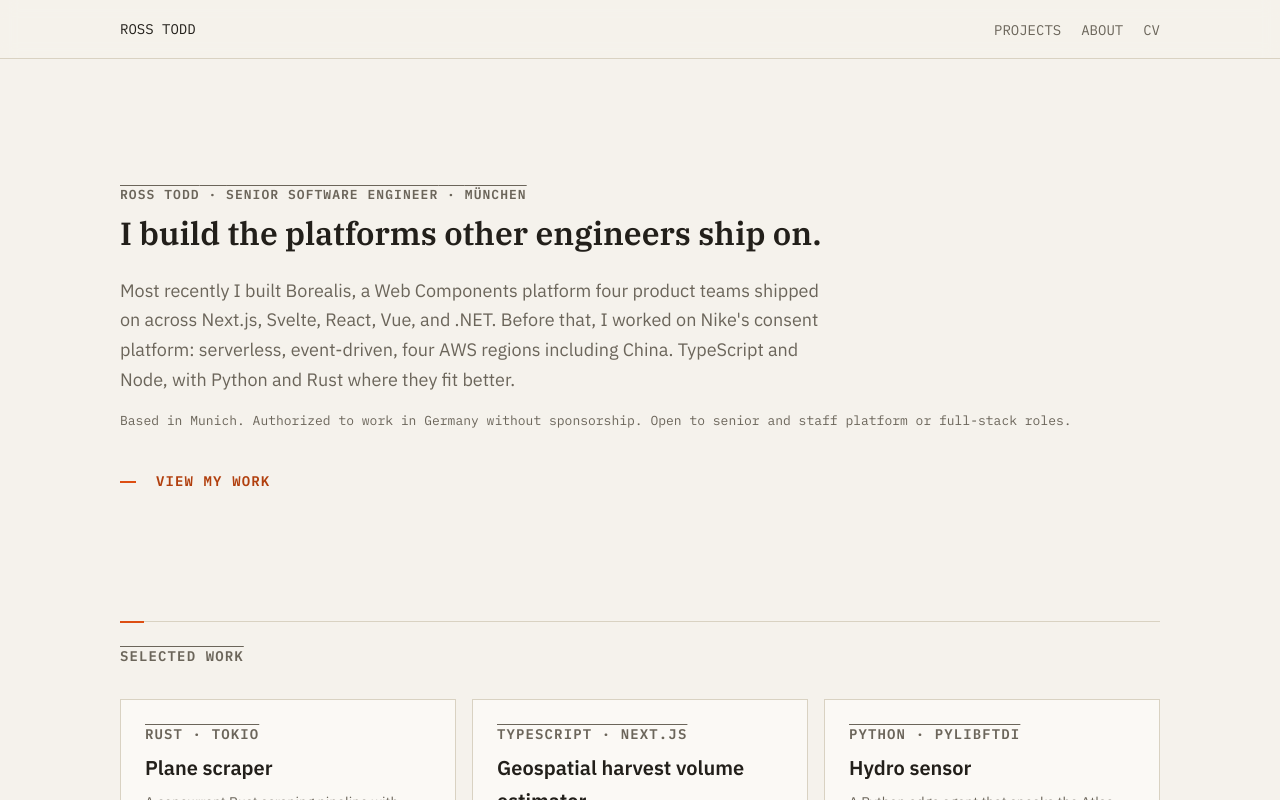
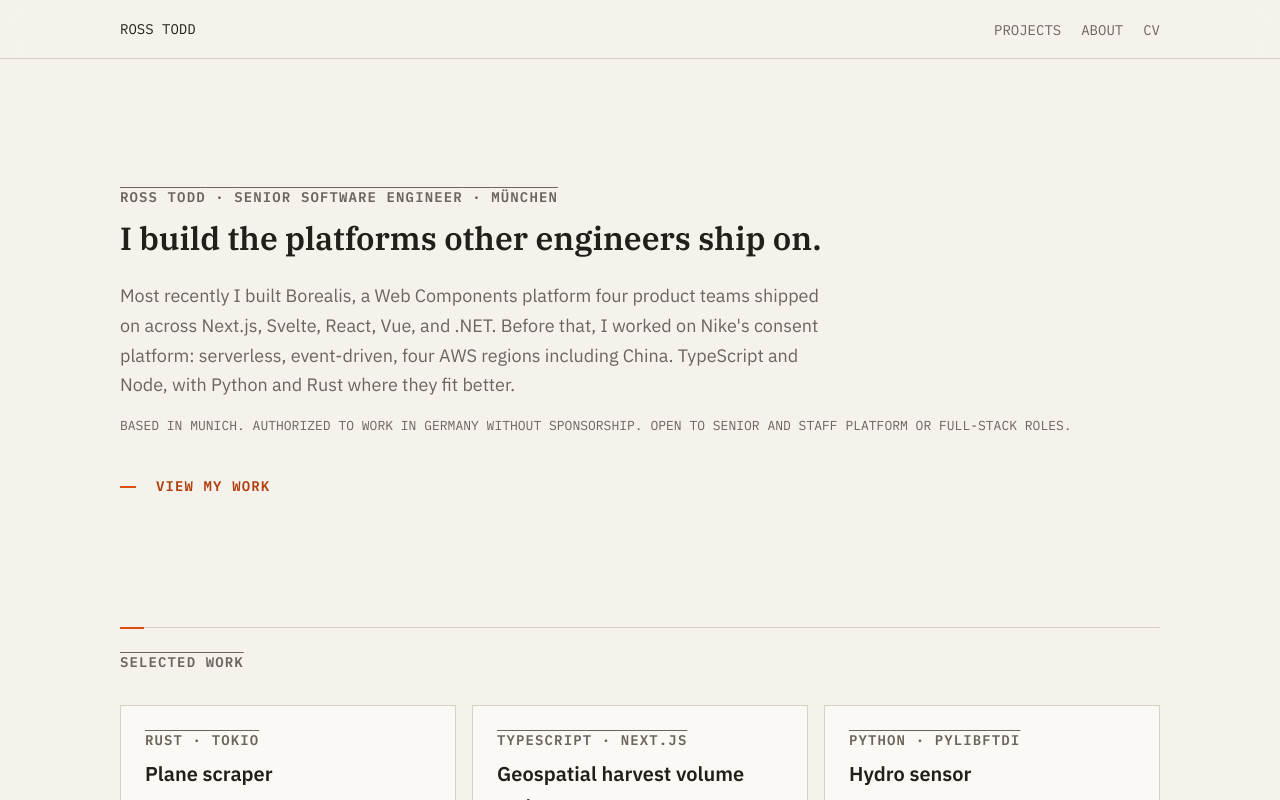
Before and after one commit to rsstdd/portfolio-2026, a Next.js app: page / in a window 1280 px wide. Shown: the top 800 px of the page. Built offline with nearby package versions, Linux system fonts and the light colour scheme.

Commit message:
update homepage style

```diff
--- a/src/app/page.tsx
+++ b/src/app/page.tsx
@@ -31,7 +31,7 @@ export default function HomePage() {
       <JsonLd data={personJsonLd()} />
 
       <section className="pt-16 pb-24 md:pt-32 md:pb-32">
-        <p className="datum-overline text-muted">
+        <p className="datum-overline mono text-muted">
           {site.name} · {site.role} · {site.location}
         </p>
 
@@ -42,7 +42,7 @@ export default function HomePage() {
         <p className="mt-6 max-w-prose text-body-lg text-muted">{home.intro}</p>
 
         {site.availability ? (
-          <p className="mt-4 mono caption">{site.availability}</p>
+          <p className="mt-4 mono uppercase caption">{site.availability}</p>
         ) : null}
 
         <Link
```
